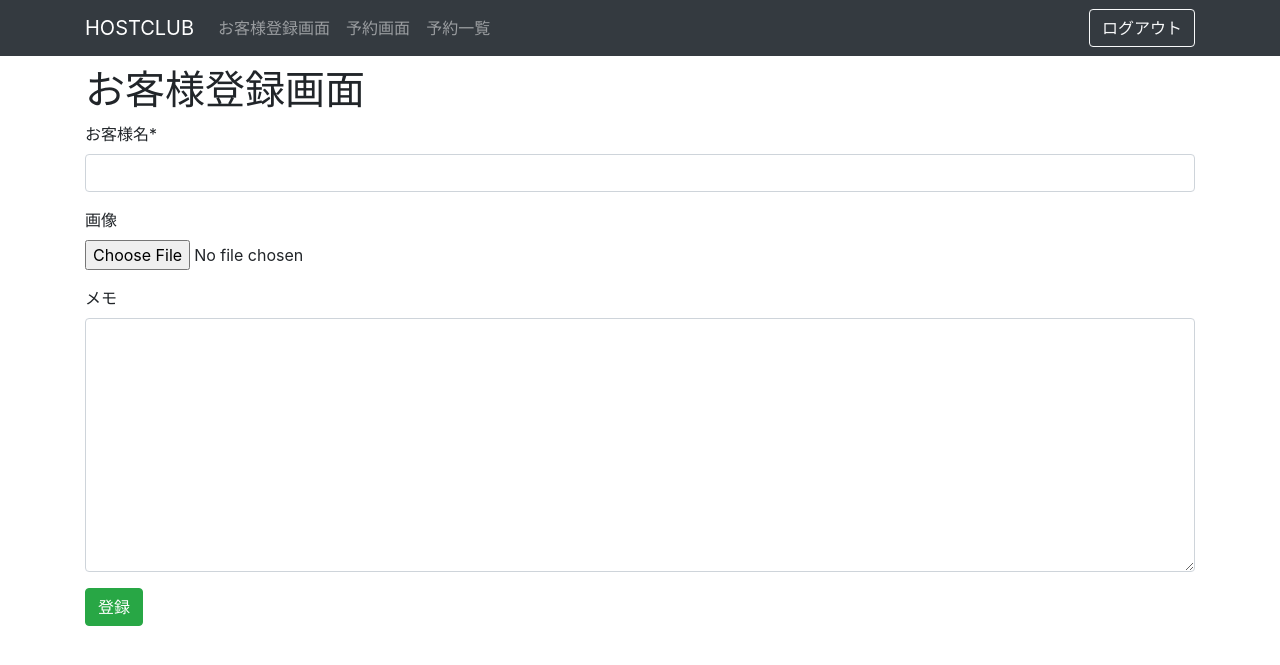
After one commit to tiechel/hostclub, a Django app: page /customer/create in a window 1280 px wide. The commit adds this page. Shown: the top 665 px of the page. Run offline with Django 3.2, Linux system fonts and the light colour scheme; some libraries are stand-ins or nearby versions.

Commit message:
カスタムビューを作成
* お客様登録画面で試作

```diff
--- /dev/null
+++ b/hostclub/forms.py
@@ -0,0 +1,13 @@
+from django import forms
+
+from hostclub import models
+
+"""
+フォームの作り方参考
+@ref https://qiita.com/dai-takahashi/items/5042db0792c9f7d01c1e
+"""
+
+class CustemerCreateForm(forms.ModelForm):
+    class Meta:
+        model = models.Customer
+        fields = ['name', 'image', 'memo']
--- a/hostclub/models.py
+++ b/hostclub/models.py
@@ -32,9 +32,8 @@ class Customer(models.Model):
     name = models.CharField(verbose_name='お客様名', max_length=100)
     # @ref https://qiita.com/okoppe8/items/86776b8df566a4513e96
     # add validators if required  [FileExtensionValidator(['jpg', 'png'...])]
-    image = models.ImageField(verbose_name='画像', upload_to=get_image_path)
+    image = models.ImageField(verbose_name='画像', upload_to=get_image_path, blank=True)
     memo = models.TextField(verbose_name='メモ', blank=True, default='')
-
 
     def __repr__(self):
         return '<Customer: %s %s>' % (self.id, self.name)
--- a/hostclub/urls.py
+++ b/hostclub/urls.py
@@ -1,8 +1,11 @@
 from django.urls import path
 from hostclub import views
+from hostclub.views import customer as customer_view
+
 
 app_name = 'hostclub'
 
 urlpatterns = [
     path('', views.TopView.as_view(), name='top'),
+    path('customer/create', customer_view.CustomerCreate.as_view(), name="customer_create")
 ]
--- a/hostclub/views/customer.py
+++ b/hostclub/views/customer.py
@@ -1,3 +1,21 @@
 from django.shortcuts import render
+from django.views.generic.edit import CreateView, DeleteView, UpdateView
 
-# Create your views here.
+from hostclub import models
+from hostclub import forms
+
+
+class CustomerCreate(CreateView):
+    template_name = 'hostclub/customer/create.html'
+    model = models.Customer
+    form_class = forms.CustemerCreateForm
+    success_url = 'hostclub:customer_create'
+
+    def get_context_data(self, **kwargs):
+        context = super().get_context_data(**kwargs)
+        context['title'] = 'お客様登録画面'
+        return context
+
+
+# class ReserveCreate(CreateView):
+#     pass
--- a/project/settings.py
+++ b/project/settings.py
@@ -46,8 +46,12 @@ INSTALLED_APPS = [
     'django.contrib.messages',
     'django.contrib.staticfiles',
     'django_cleanup.apps.CleanupConfig',
+    'crispy_forms',
     'hostclub',
 ]
+
+# @ref https://yuki.world/apply-bootstrap4-to-django-form/
+CRISPY_TEMPLATE_PACK = 'bootstrap4'
 
 MIDDLEWARE = [
     'django.middleware.security.SecurityMiddleware',
--- a/project/urls.py
+++ b/project/urls.py
@@ -22,5 +22,5 @@ from django.urls import path, include
 urlpatterns = [
     path('admin/', admin.site.urls),
     path('auth/', include('auth.urls')),
-    path('hostclub/', include('hostclub.urls'))
+    path('', include('hostclub.urls'))
 ] + static(settings.MEDIA_URL, document_root=settings.MEDIA_ROOT)
--- a/requirements.txt
+++ b/requirements.txt
@@ -1,6 +1,7 @@
 asgiref==3.2.10
 Django==3.1.2
 django-cleanup==5.1.0
+django-crispy-forms==1.9.2
 Pillow==8.0.0
 pytz==2020.1
 sqlparse==0.4.1
--- a/templates/hostclub/base.html
+++ b/templates/hostclub/base.html
@@ -11,13 +11,13 @@
     <div class="collapse navbar-collapse" id="navbarDropdown">
       <ul class="navbar-nav mr-auto">
         <li class="nav-item">
-          <a class="nav-link" href="#">Page1</a>
+          <a class="nav-link" href="{% url 'hostclub:customer_create' %}">お客様登録画面</a>
         </li>
         <li class="nav-item">
-          <a class="nav-link" href="#">Page2</a>
+          <a class="nav-link" href="#">予約画面</a>
         </li>
         <li class="nav-item">
-          <a class="nav-link" href="#">Page3</a>
+          <a class="nav-link" href="#">予約一覧</a>
         </li>
       </ul>
       <a class="btn btn-outline-light" href="{% url 'auth:logout' %}">ログアウト</a>
--- /dev/null
+++ b/templates/hostclub/customer/create.html
@@ -0,0 +1,12 @@
+{% extends 'hostclub/base.html' %}
+{% load crispy_forms_tags %}
+
+{% block content %}
+<h1>{{ title }}</h1>
+
+<form action="{% url 'hostclub:customer_create' %}" method="POST" enctype="multipart/form-data" novalidate>
+  {% csrf_token %}
+  {{ form|crispy }}
+  <button type="submit" class="btn btn-success">登録</button>
+</form>
+{% endblock %}
```
Also changed, not shown: hostclub/migrations/0001_initial.py.
